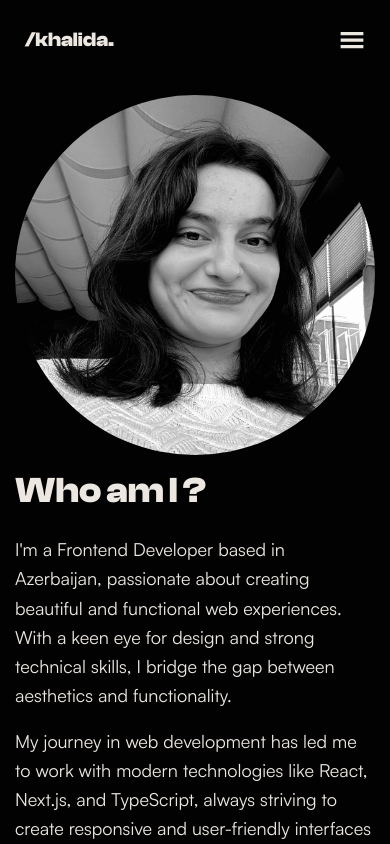
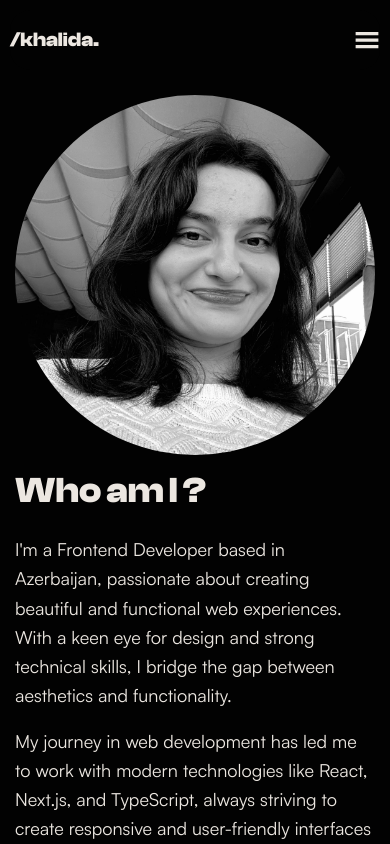
Before and after one commit to KhalidaAkhverdiyeva/portfolio, a Next.js app: page /about in a window 390 px wide. Shown: the top 844 px of the page. Built offline with nearby package versions, Linux system fonts and the light colour scheme.

Commit message:
bug-fix in mobile

```diff
--- a/src/app/about/page.tsx
+++ b/src/app/about/page.tsx
@@ -146,7 +146,7 @@ export default async function About() {
         </div>
       </div>
       <div className="md:absolute  md:bottom-0  h-[300px] w-full flex justify-center items-end">
-        <div className="relative w-[1200px] h-full">
+        <div className="relative w-[100%] md:w-[1200px] h-full">
           {tags.map((tag) => (
             <FloatingTag
               key={tag.label}
--- a/src/components/navbar/index.tsx
+++ b/src/components/navbar/index.tsx
@@ -18,10 +18,10 @@ const Navbar = () => {
 
   return (
     <div
-      className={`font-['ClashDisplay-Bold'] m-[10px] flex items-center justify-between p-[15px] rounded-[20px] text-[22px] ${
+      className={`font-['ClashDisplay-Bold'] m-[10px] flex items-center justify-between rounded-[20px] text-[22px] ${
         isHome
-          ? "bg-[#ece7e1] text-[#020202] md:m-[20px]"
-          : "bg-[#020202] text-[#ece7e1] md:w-[1200px]  md:mx-auto"
+          ? "bg-[#ece7e1] text-[#020202] md:m-[20px] p-[15px] "
+          : "bg-[#020202] text-[#ece7e1] md:w-[1200px] py-[15px]  md:mx-auto"
       }`}
     >
       <Link href="/" className="text-[20px] md:text-[24px]">
```
